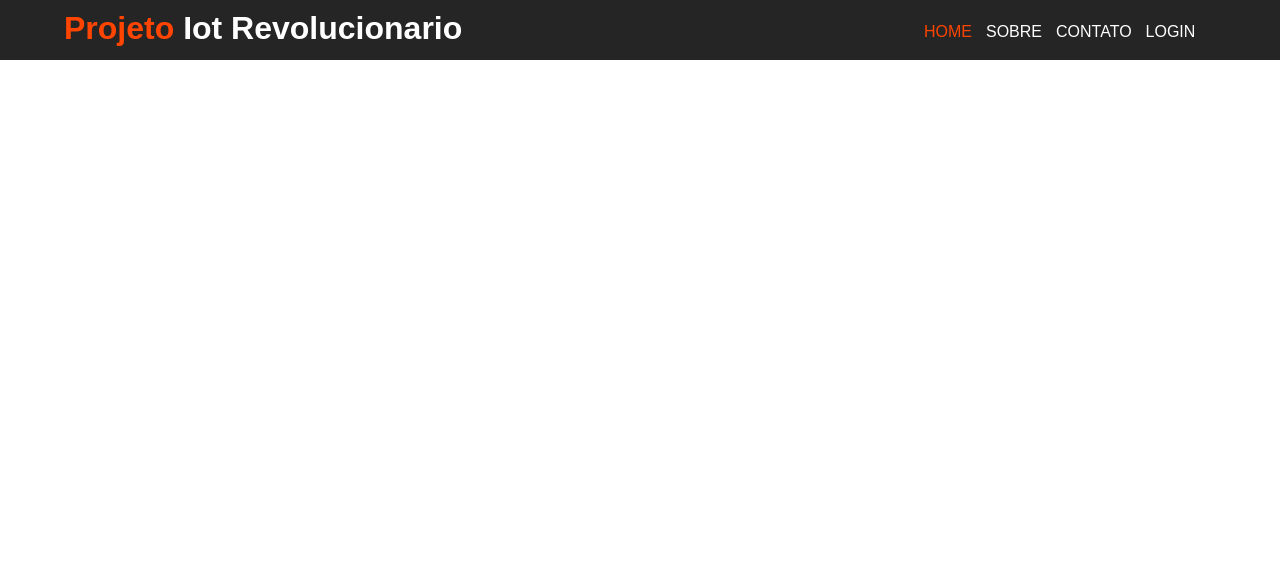
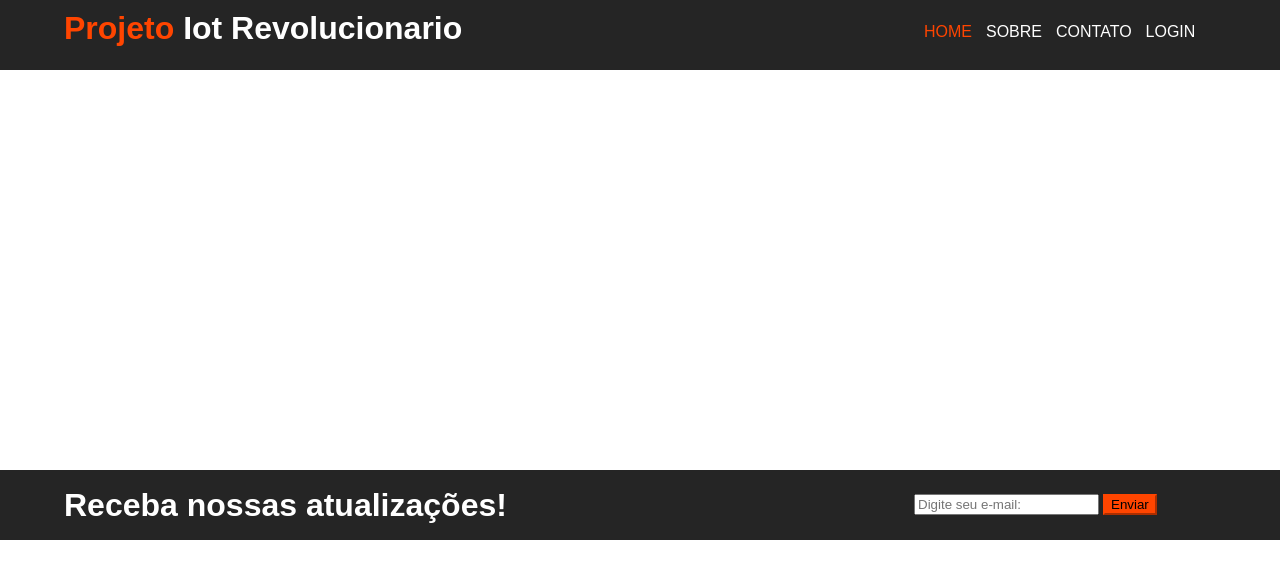
Before and after one commit to carolinebeirao/site-institucional, a plain HTML site: page index.html in a window 1280 px wide. Drawn offline with Linux system fonts and the light colour scheme.

Commit message:
Faixa de receba e-mails

```diff
--- a/index.html
+++ b/index.html
@@ -22,7 +22,19 @@
                 </ul>
             </nav>
         </div>
+    </div>
+    <!--FIM DO HEADER-->
+    <div class="banner">
 
+    </div>
+    <div class="header">
+        <div id="caixa2">
+            <h1 id="nomeSite" > Receba nossas atualizações!</h1>
+            <div id="input_email">
+                <input type="text" placeholder="Digite seu e-mail:">
+                <button id="botao">Enviar</button>
+            </div>
+        </div>
     </div>
 </body>
 
--- a/style.css
+++ b/style.css
@@ -7,14 +7,14 @@ body {
 .header {
     background-color: rgba(0, 0, 0, 0.856);
     color: white;
-    height: 60px;
+    height: 70px;
 }
 
 #caixa {
     margin: 0 auto;
     padding-top:5px ;
     width: 90%;
-    height: 50px;
+    height: 100%;
 }
 
 #nomeSite {
@@ -26,20 +26,48 @@ body {
     color: orangered;
 }
 
-h1 {
+#caixa h1 {
     margin-top: 0;
     padding-top: 5px;
     font-family: Arial;
 }
 
-ul {
+nav ul {
     padding-left: 850px;
     padding-top: 18px;
     margin-top: 0px;
 }
 
-li {
+nav ul li {
     display: inline;
     margin-left: 10px;
     font-family: Arial;
 }
+
+.banner {
+    height: 400px;
+
+}
+
+#input_email {
+    margin-left: 850px;
+    padding-top: 14px;
+}
+
+#caixa2 {
+    margin: 0 auto;
+    padding-top:10px ;
+    width: 90%;
+    height: 100%;
+}
+
+#caixa2 h1 {
+    float: left;
+    padding-top: 7px;
+    font-family: Arial;
+}
+
+#botao {
+    background-color: orangered;
+    border-color: orangered;
+}
```
